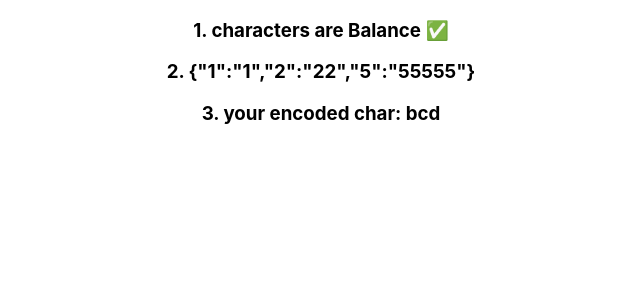
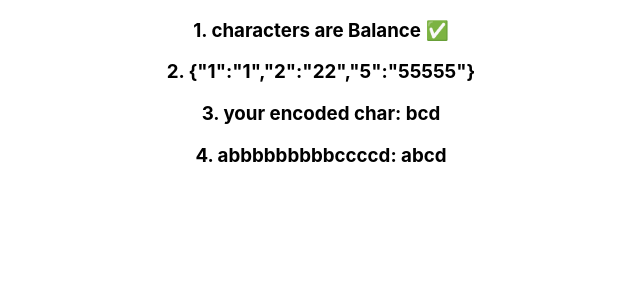
Before and after one commit to M-Hosseini80/mst-arman-challenges, a React (Create React App) app: page / in a window 1280 px wide. Shown: the top 300 px of the page, without its empty margins (319-959 px from the left). Built offline with nearby package versions, Linux system fonts and the light colour scheme.

Commit message:
Remove-repetitive project, done!

```diff
--- a/src/App.js
+++ b/src/App.js
@@ -2,14 +2,14 @@ import './App.css';
 import IsBalance from './components/Is-balance';
 import GetRepeatedInfo from './components/Get-repeated-info';
 import Encoder from './components/Encoder';
-
+import RemoveRepetitive from './components/Remove-repetitive';
 function App() {
   return (
     <div className="App">
       <IsBalance input="(){{}}" />
       <GetRepeatedInfo number="125" />
       <Encoder inputString="abz" repeatCount="2" />
-
+      <RemoveRepetitive string="abbbbbbbbbccccd" />
     </div>
   );
 }
--- /dev/null
+++ b/src/components/Remove-repetitive.js
@@ -0,0 +1,23 @@
+import React from 'react'
+
+export default function RemoveRepetitive({ string }) {
+    let result = [];
+    let temp = "";
+
+    Object.keys(string).map(index => {
+        if (string[index] !== temp) {
+            temp = string[index]
+            result[index] = string[index]
+        }
+
+
+        return result;
+    })
+
+
+    // console.log(string.replace(/(.)(?=.*\1)/g, "")); // remove All duplicate characters
+
+
+    console.log('[change characters in App.js] |', JSON.stringify(result.filter(n => n).join('')))
+    return (<h3>4. {string}: {result}</h3>);
+}
```
